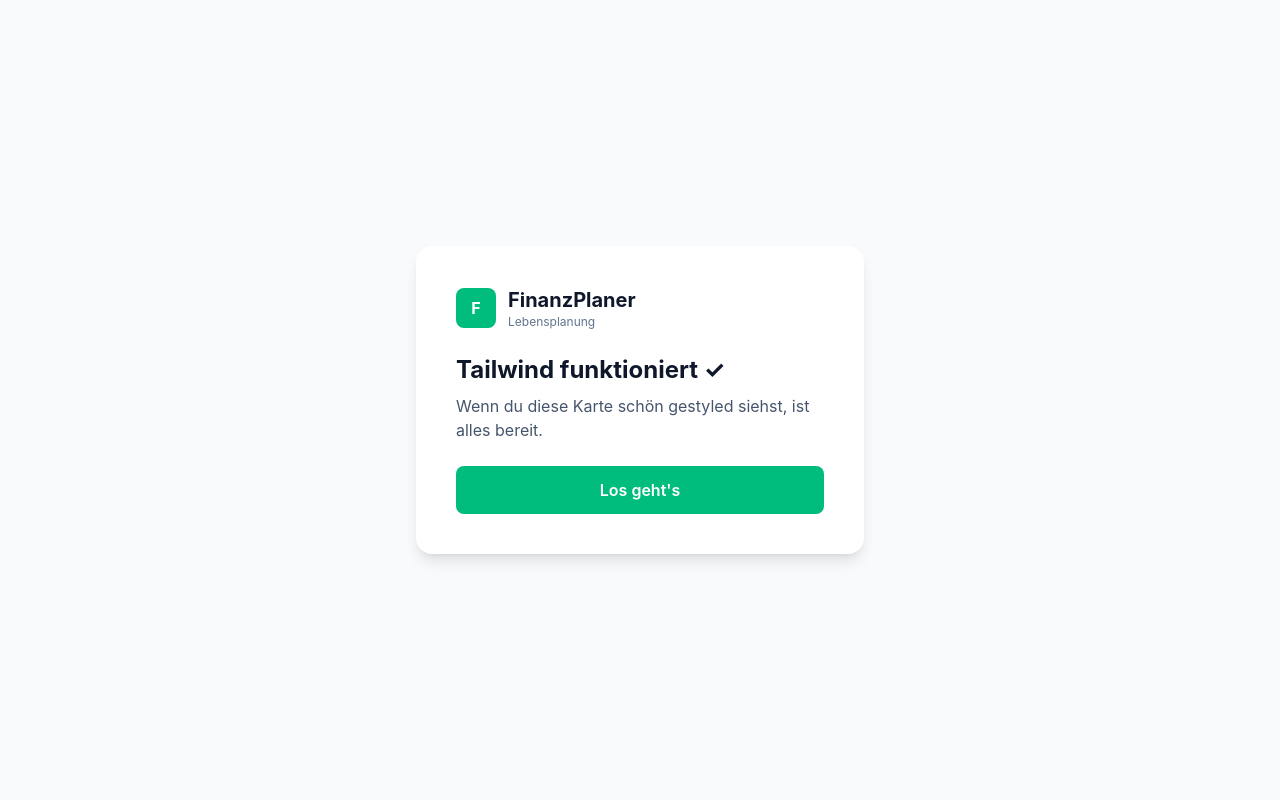
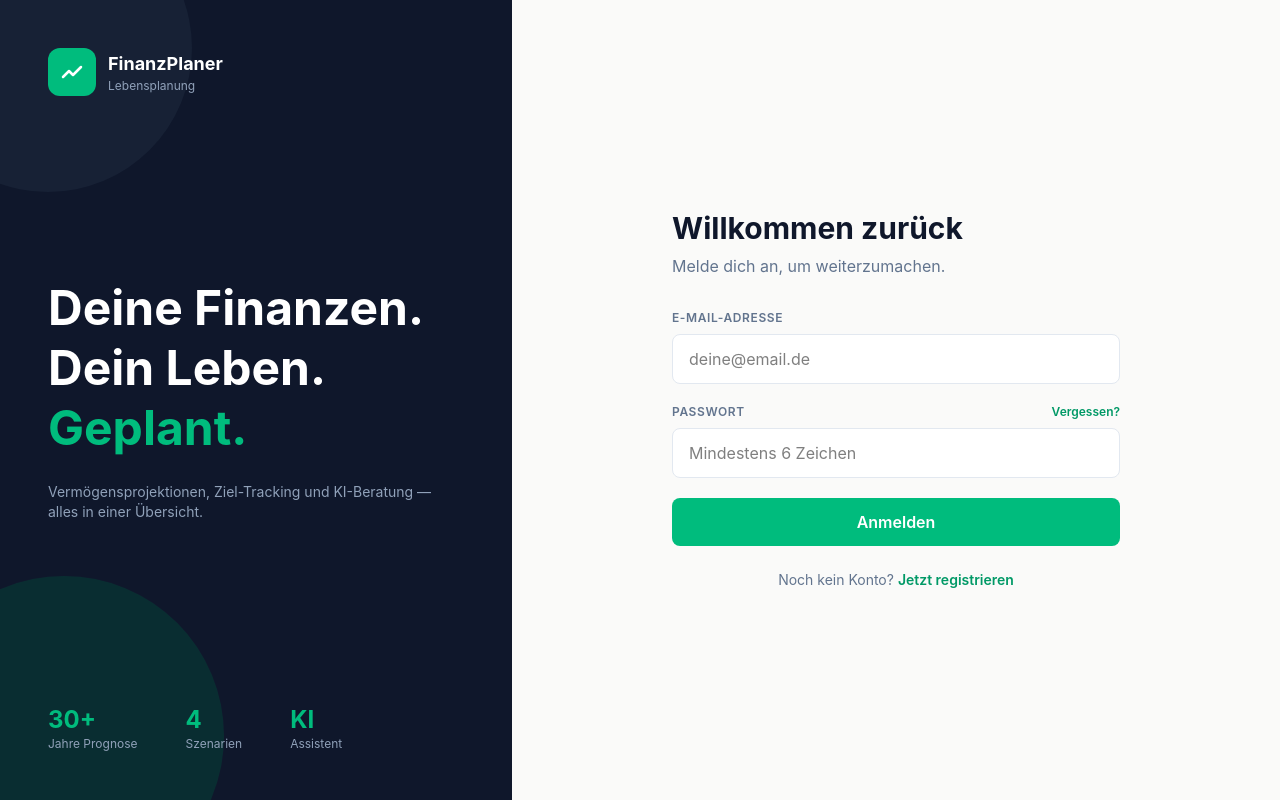
Before and after one commit to noahrsn/Lebens-Finanzplaner, a React (Vite) app in the folder frontend/: page / in a window 1280 px wide. Built offline with nearby package versions, Linux system fonts and the light colour scheme.

Commit message:
feat: add login page UI with responsive split-screen layout

```diff
--- a/frontend/src/App.jsx
+++ b/frontend/src/App.jsx
@@ -1,28 +1,7 @@
+import Login from './pages/Login'
+
 function App() {
-  return (
-    <div className="min-h-screen bg-slate-50 flex items-center justify-center">
-      <div className="bg-white rounded-2xl shadow-lg p-10 max-w-md w-full">
-        <div className="flex items-center gap-3 mb-6">
-          <div className="w-10 h-10 rounded-lg bg-emerald-500 flex items-center justify-center text-white font-bold">
-            F
-          </div>
-          <div>
-            <h1 className="text-xl font-bold text-slate-900">FinanzPlaner</h1>
-            <p className="text-xs text-slate-500">Lebensplanung</p>
-          </div>
-        </div>
-        <h2 className="text-2xl font-bold text-slate-900 mb-2">
-          Tailwind funktioniert ✓
-        </h2>
-        <p className="text-slate-600 mb-6">
-          Wenn du diese Karte schön gestyled siehst, ist alles bereit.
-        </p>
-        <button className="w-full bg-emerald-500 hover:bg-emerald-600 text-white font-semibold py-3 rounded-lg transition-colors">
-          Los geht's
-        </button>
-      </div>
-    </div>
-  )
+  return <Login />
 }
 
 export default App
--- /dev/null
+++ b/frontend/src/pages/Login.jsx
@@ -0,0 +1,137 @@
+function Login() {
+  return (
+    <div className="min-h-screen flex">
+      {/* ===== LEFT SIDE — dark navy panel (hidden on mobile) ===== */}
+      <div className="hidden lg:flex lg:w-2/5 bg-slate-900 text-white p-12 flex-col justify-between relative overflow-hidden">
+        {/* decorative background circles */}
+        <div className="absolute -top-24 -left-24 w-72 h-72 rounded-full bg-slate-800/60"></div>
+        <div className="absolute -bottom-24 -left-24 w-80 h-80 rounded-full bg-emerald-900/40"></div>
+
+        {/* Logo */}
+        <div className="relative flex items-center gap-3">
+          <div className="w-12 h-12 rounded-xl bg-emerald-500 flex items-center justify-center">
+            <svg
+              className="w-6 h-6 text-white"
+              fill="none"
+              stroke="currentColor"
+              strokeWidth="2.5"
+              viewBox="0 0 24 24"
+            >
+              <polyline
+                points="3 17 9 11 13 15 21 7"
+                strokeLinecap="round"
+                strokeLinejoin="round"
+              />
+            </svg>
+          </div>
+          <div>
+            <h1 className="text-lg font-bold">FinanzPlaner</h1>
+            <p className="text-xs text-slate-400">Lebensplanung</p>
+          </div>
+        </div>
+
+        {/* Tagline */}
+        <div className="relative">
+          <h2 className="text-5xl font-bold leading-tight mb-6">
+            Deine Finanzen.<br />
+            Dein Leben.<br />
+            <span className="text-emerald-500">Geplant.</span>
+          </h2>
+          <p className="text-slate-400 text-sm max-w-sm">
+            Vermögensprojektionen, Ziel-Tracking und KI-Beratung — alles in einer Übersicht.
+          </p>
+        </div>
+
+        {/* Stats row */}
+        <div className="relative flex gap-12">
+          <div>
+            <div className="text-2xl font-bold text-emerald-500">30+</div>
+            <div className="text-xs text-slate-400">Jahre Prognose</div>
+          </div>
+          <div>
+            <div className="text-2xl font-bold text-emerald-500">4</div>
+            <div className="text-xs text-slate-400">Szenarien</div>
+          </div>
+          <div>
+            <div className="text-2xl font-bold text-emerald-500">KI</div>
+            <div className="text-xs text-slate-400">Assistent</div>
+          </div>
+        </div>
+      </div>
+
+      {/* ===== RIGHT SIDE — login form ===== */}
+      <div className="flex-1 bg-stone-50 flex items-center justify-center p-8">
+        <div className="w-full max-w-md">
+          <h2 className="text-3xl font-bold text-slate-900 mb-2">
+            Willkommen zurück
+          </h2>
+          <p className="text-slate-500 mb-8">
+            Melde dich an, um weiterzumachen.
+          </p>
+
+          <form className="space-y-5">
+            {/* Email field */}
+            <div>
+              <label
+                htmlFor="email"
+                className="block text-xs font-semibold text-slate-500 tracking-wider mb-2"
+              >
+                E-MAIL-ADRESSE
+              </label>
+              <input
+                id="email"
+                type="email"
+                placeholder="deine@email.de"
+                className="w-full px-4 py-3 bg-white border border-slate-200 rounded-lg focus:outline-none focus:ring-2 focus:ring-emerald-500 focus:border-transparent"
+              />
+            </div>
+
+            {/* Password field */}
+            <div>
+              <div className="flex justify-between items-center mb-2">
+                <label
+                  htmlFor="password"
+                  className="text-xs font-semibold text-slate-500 tracking-wider"
+                >
+                  PASSWORT
+                </label>
+                <a
+                  href="#"
+                  className="text-xs font-semibold text-emerald-600 hover:text-emerald-700"
+                >
+                  Vergessen?
+                </a>
+              </div>
+              <input
+                id="password"
+                type="password"
+                placeholder="Mindestens 6 Zeichen"
+                className="w-full px-4 py-3 bg-white border border-slate-200 rounded-lg focus:outline-none focus:ring-2 focus:ring-emerald-500 focus:border-transparent"
+              />
+            </div>
+
+            {/* Submit button */}
+            <button
+              type="submit"
+              className="w-full bg-emerald-500 hover:bg-emerald-600 text-white font-semibold py-3 rounded-lg transition-colors"
+            >
+              Anmelden
+            </button>
+          </form>
+
+          <p className="text-center text-sm text-slate-500 mt-6">
+            Noch kein Konto?{' '}
+            <a
+              href="#"
+              className="text-emerald-600 hover:text-emerald-700 font-semibold"
+            >
+              Jetzt registrieren
+            </a>
+          </p>
+        </div>
+      </div>
+    </div>
+  )
+}
+
+export default Login
```
